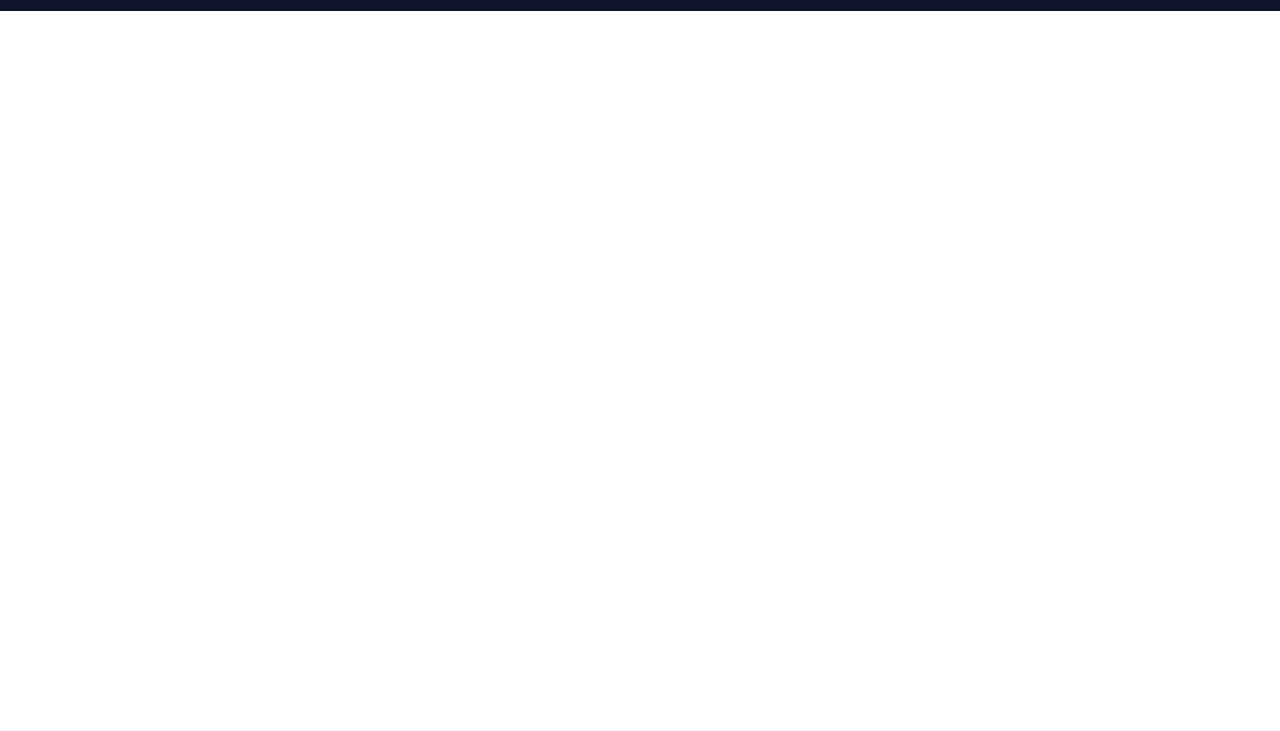
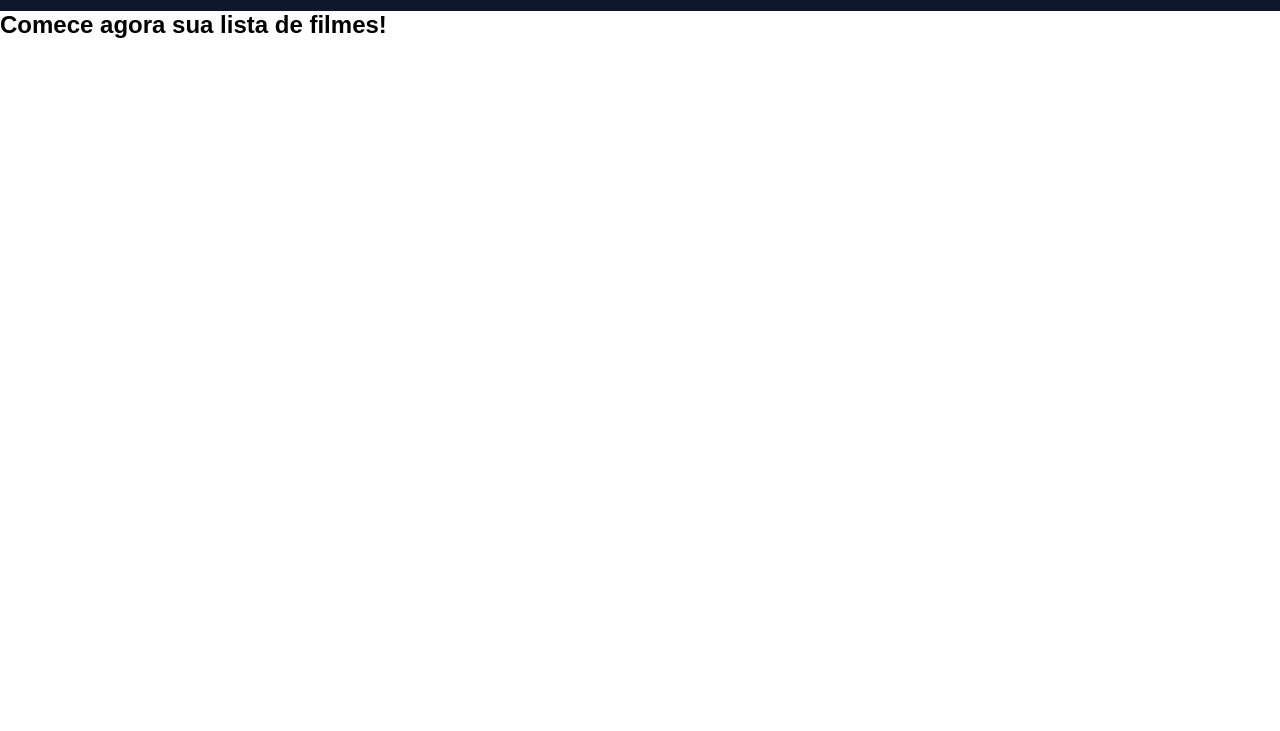
Before and after one commit to lzeduardo-dev/Playlist-de-filmes, a website built with Vite: page playlist-filmes/index.html in a window 1280 px wide. Shown: the part 69-800 px from the top of the page. Built offline with nearby package versions, Linux system fonts and the light colour scheme.

```diff
--- a/playlist-filmes/index.html
+++ b/playlist-filmes/index.html
@@ -23,6 +23,9 @@
         <button id="search-button"><i class="bi bi-search"></i></button>
       </section>
     </header>
+    <main>
+      <h2 id="start-list">Comece agora sua lista de filmes!</h2>
+    </main>
     <script type="module" src="/src/main.js"></script>
   </body>
 </html>
```
